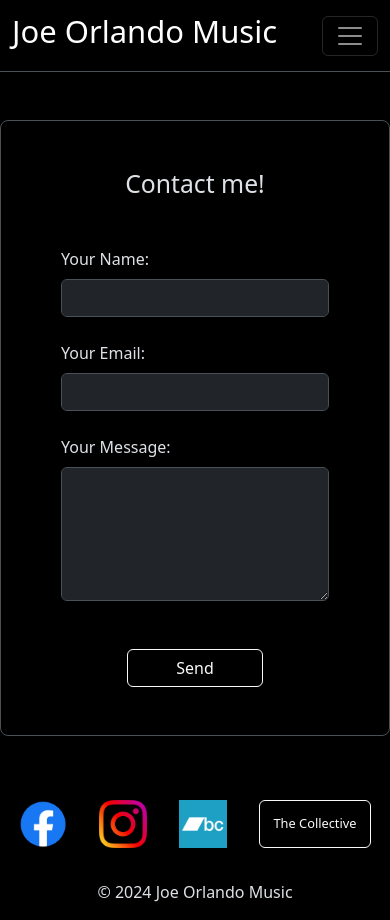
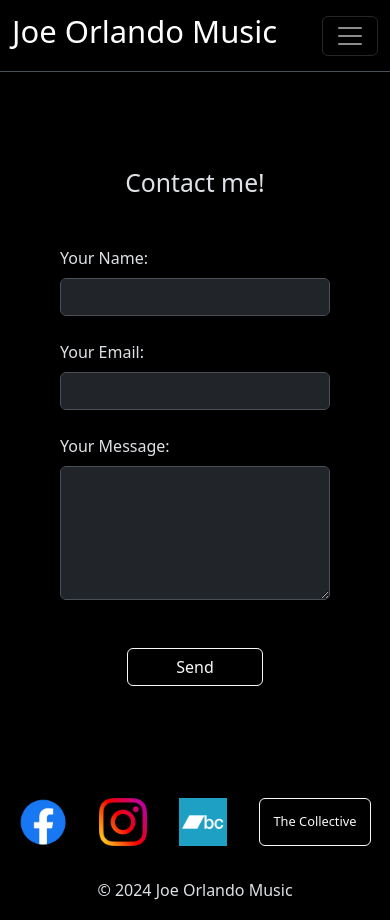
Before and after one commit to Robertjo97/JoeOrlandoMusic, a React (Vite) app: page /contact in a window 390 px wide. Built offline with nearby package versions, Linux system fonts and the light colour scheme.

Commit message:
remove email boder on mobile

```diff
--- a/src/Contact/EmailForm.css
+++ b/src/Contact/EmailForm.css
@@ -5,5 +5,6 @@
 @media (max-width: 600px){
     .email-form {
         width:100% !important;
+        border:none !important;
     }
 }
```
